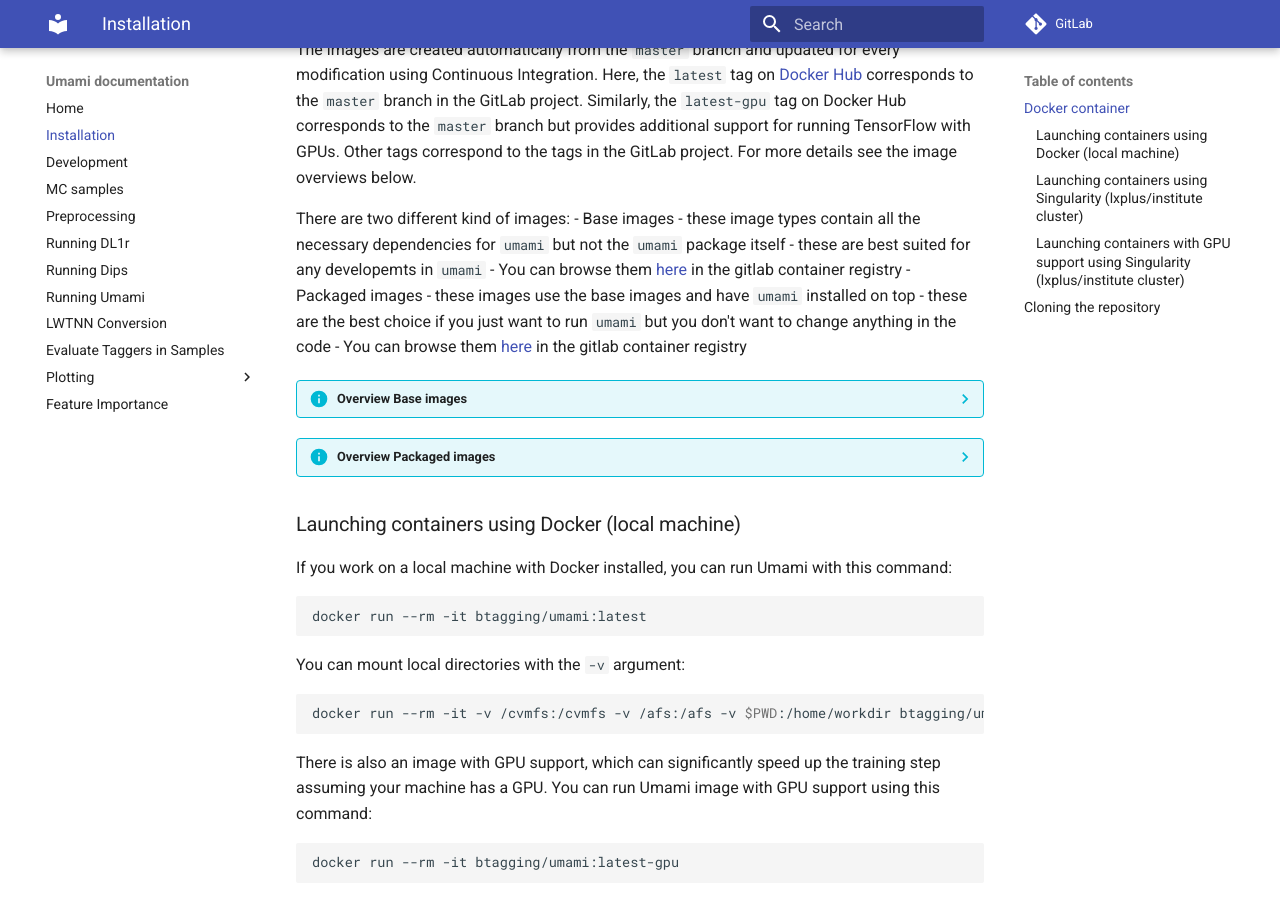
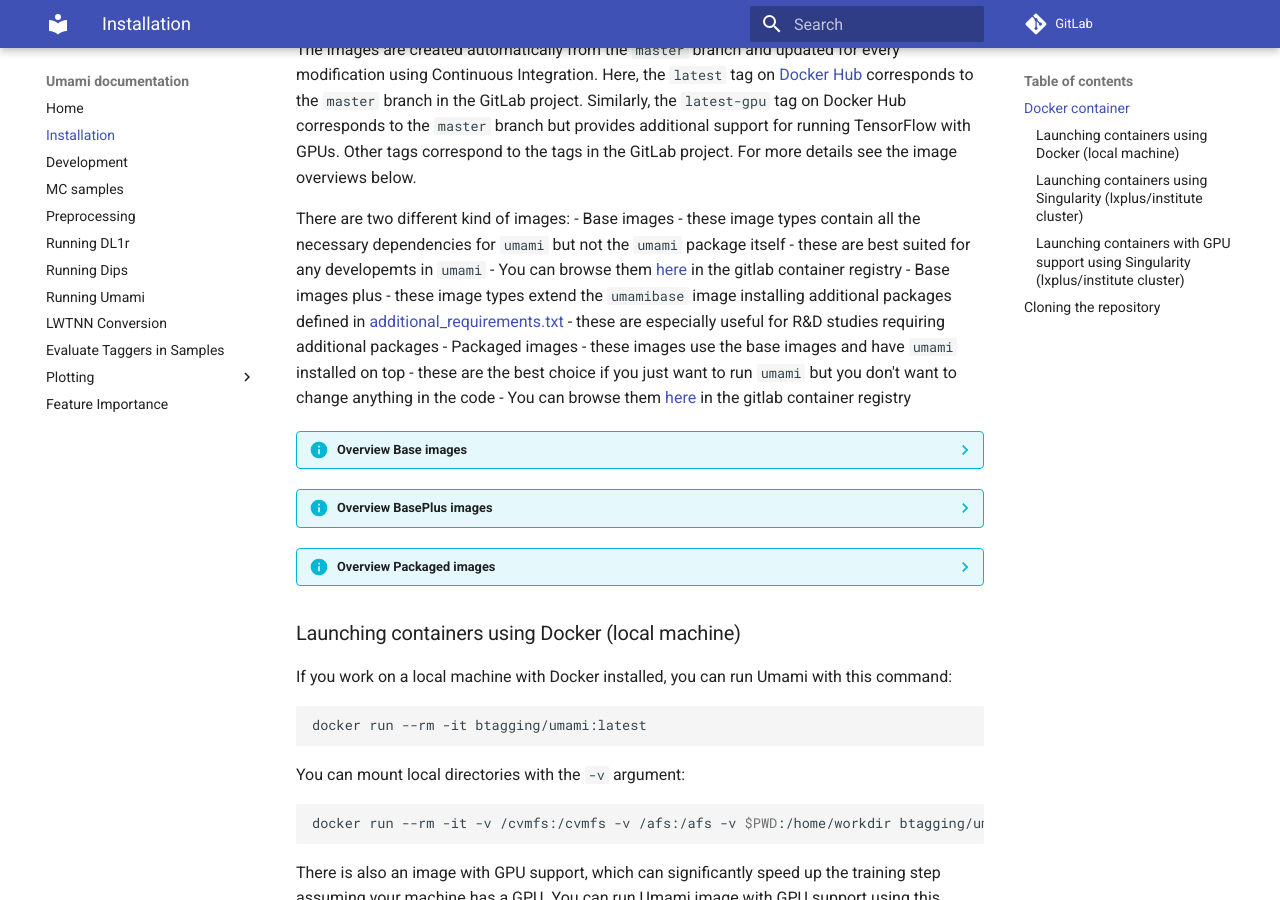
Before and after one commit to umami-hep/umami, an MkDocs documentation site: the page built from docs/installation.md, in a window 1280 px wide and 900 px high, scrolled down 394 px. Built offline with MkDocs 1.6.1 and Material for MkDocs 9.7.7, drawn with Linux system fonts in a browser that asks for light colours.

Commit message:
Splitting up requirements

```diff
--- a/docs/installation.md
+++ b/docs/installation.md
@@ -16,6 +16,9 @@ There are two different kind of images:
     - these image types contain all the necessary dependencies for `umami` but not the `umami` package itself
     - these are best suited for any developemts in `umami`
     - You can browse them [here](https://gitlab.cern.ch/atlas-flavor-tagging-tools/algorithms/umami/container_registry/8906) in the gitlab container registry
+- Base images plus
+    - these image types extend the `umamibase` image installing additional packages defined in [additional_requirements.txt](https://gitlab.cern.ch/atlas-flavor-tagging-tools/algorithms/umami/-/blob/master/additional_requirements.txt)
+    - these are especially useful for R&D studies requiring additional packages
 - Packaged images
     - these images use the base images and have `umami` installed on top
     - these are the best choice if you just want to run `umami` but you don't want to change anything in the code
@@ -32,6 +35,13 @@ There are two different kind of images:
     | `0-2-gpu` | GPU base image of tag `0.2` |  gitlab-registry.cern.ch/atlas-flavor-tagging-tools/algorithms/umami/umamibase:0-2-gpu|
     | `0-1` | CPU base image of tag `0.1` |  gitlab-registry.cern.ch/atlas-flavor-tagging-tools/algorithms/umami/umamibase:0-1|
     | `0-1-gpu` | GPU base image of tag `0.1` |  gitlab-registry.cern.ch/atlas-flavor-tagging-tools/algorithms/umami/umamibase:0-1-gpu|
+
+
+??? info "Overview BasePlus images"
+    | Image tag | Description  | gitlab registry |
+    | ---------- | ----------  | ---------- |
+    | `latest` | CPU base image from `master` |  gitlab-registry.cern.ch/atlas-flavor-tagging-tools/algorithms/umami/umamibase-plus:latest|
+    | `latest-gpu` | GPU base image from `master` |  gitlab-registry.cern.ch/atlas-flavor-tagging-tools/algorithms/umami/umamibase-plus:latest-gpu|
 
 
 ??? info "Overview Packaged images"
```
Also changed, not shown: additional_requirements.txt (added, +9 -0 lines), requirements.txt (+0 -11 lines), 3 other files.
